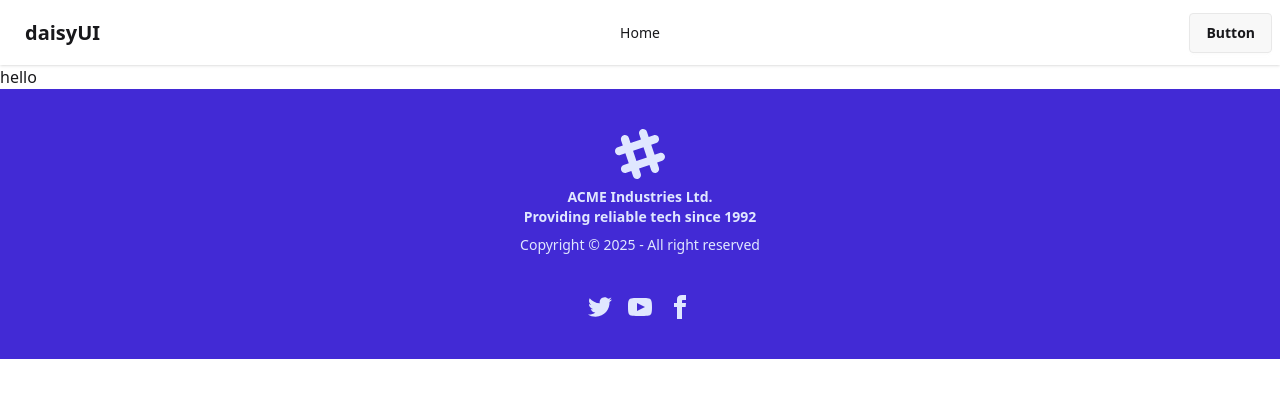
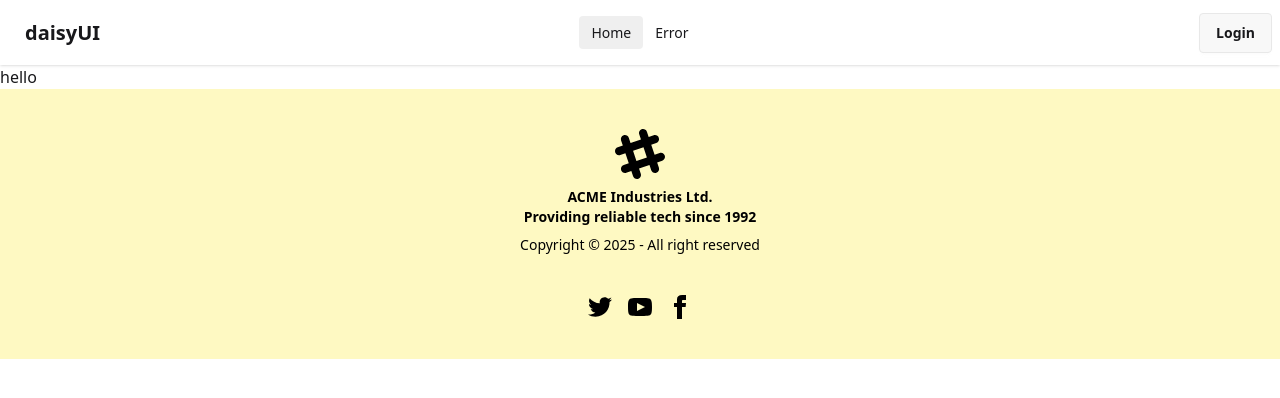
Before and after one commit to toimurhasan/peersolve-client, a React (Vite) app: page / in a window 1280 px wide. Shown: the top 398 px of the page. Built offline with nearby package versions, Linux system fonts and the light colour scheme.

Commit message:
error page added

```diff
--- a/src/components/Footer.jsx
+++ b/src/components/Footer.jsx
@@ -3,7 +3,7 @@ import React from "react";
 const Footer = () => {
   return (
     <div>
-      <footer className="footer footer-horizontal footer-center bg-primary text-primary-content p-10">
+      <footer className="footer footer-horizontal footer-center bg-yellow-100 text-black p-10">
         <aside>
           <svg
             width="50"
--- a/src/components/Navbar.jsx
+++ b/src/components/Navbar.jsx
@@ -5,7 +5,10 @@ const Navbar = () => {
   const links = (
     <>
       <li>
-        <NavLink>Home</NavLink>
+        <NavLink to={"/"}>Home</NavLink>
+      </li>
+      <li>
+        <NavLink to={"/err"}>Error</NavLink>
       </li>
     </>
   );
@@ -43,7 +46,7 @@ const Navbar = () => {
         <ul className="menu menu-horizontal px-1">{links}</ul>
       </div>
       <div className="navbar-end">
-        <a className="btn">Button</a>
+        <a className="btn">Login</a>
       </div>
     </div>
   );
--- a/src/index.css
+++ b/src/index.css
@@ -1,2 +1,6 @@
 @import "tailwindcss";
 @plugin "daisyui";
+
+a.active {
+  background: #00000010;
+}
--- /dev/null
+++ b/src/pages/ErrorPage.jsx
@@ -0,0 +1,11 @@
+import React from "react";
+
+const ErrorPage = () => {
+  return (
+    <div className="flex justify-center items-center h-[calc(100vh-(65px+270px))] text-center">
+      Page Not Found
+    </div>
+  );
+};
+
+export default ErrorPage;
--- a/src/routes/router.jsx
+++ b/src/routes/router.jsx
@@ -1,5 +1,6 @@
 import { createBrowserRouter } from "react-router";
 import MainLayout from "../layouts/MainLayout";
+import ErrorPage from "../pages/ErrorPage";
 
 const router = createBrowserRouter([
   {
@@ -10,6 +11,10 @@ const router = createBrowserRouter([
         index: true,
         element: <h1>hello</h1>,
       },
+      {
+        path: "*",
+        Component: ErrorPage,
+      },
     ],
   },
 ]);
```
